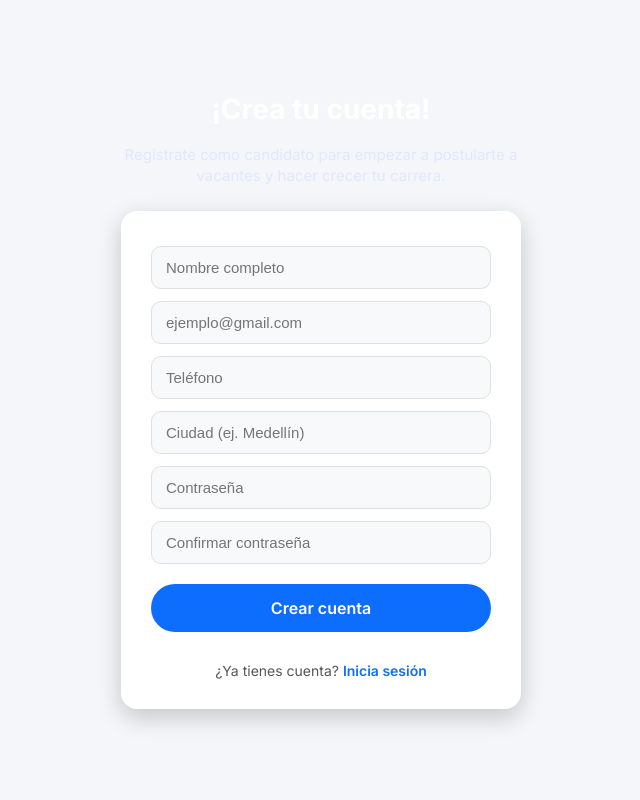
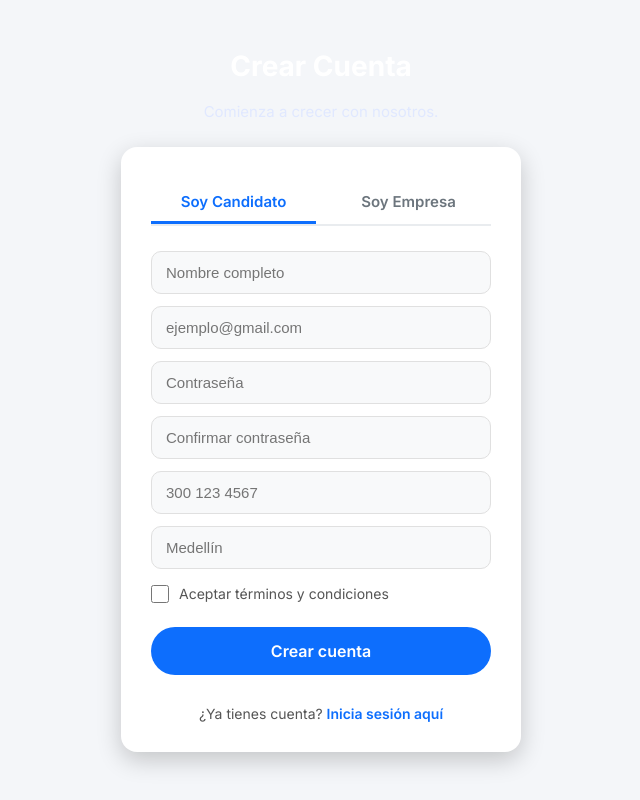
Before and after one commit to Lucimontiel/SeedWork, a Next.js app in the folder frontend/: page /registro/candidato in a window 1280 px wide. Shown: the whole page, without its empty margins (319-959 px from the left). Built offline with nearby package versions, Linux system fonts and the light colour scheme; no server answers.

Commit message:
Registro Candidato y Empresa

```diff
--- a/frontend/app/(auth)/registro/candidato/page.tsx
+++ b/frontend/app/(auth)/registro/candidato/page.tsx
@@ -1,158 +1,109 @@
-"use client"; // Le dice a Next.js que este componente se ejecuta en el navegador (no en el servidor),
-              // porque usamos hooks de React (useState) e interacción del usuario (formularios, clics).
+"use client";
 
-import { useState } from "react"; // Hook de React para manejar estado (variables que cambian y re-renderizan la UI)
-import { useRouter } from "next/navigation"; // Hook de Next.js para redirigir al usuario a otra página por código
-import Link from "next/link"; // Componente de Next.js para crear enlaces internos sin recargar la página
+import { useState } from "react";
+import { useRouter } from "next/navigation";
+import { saveSession } from "../../../lib/session";
+import Link from "next/link";
 
-// URL base de la API del backend (FastAPI).
-// Si existe la variable de entorno NEXT_PUBLIC_API_BASE (definida en .env), se usa esa;
-// si no, usa "http://localhost:8000" como valor por defecto (útil en desarrollo local).
 const API_BASE = process.env.NEXT_PUBLIC_API_BASE || "http://localhost:8000";
 
-// Componente principal de la página. Next.js renderiza esto automáticamente
-// en la ruta /registro/candidato porque el archivo se llama page.tsx dentro de esa carpeta.
 export default function RegistroCandidatoPage() {
-  const router = useRouter(); // Instancia del router, para poder hacer router.push("/ruta") más abajo
-
-  // --- Estados del formulario ---
-  // Cada "useState" guarda el valor actual de un campo y una función para actualizarlo.
-  // Cuando el usuario escribe, se llama a la función "set..." y React vuelve a dibujar el componente.
-  const [nombreCompleto, setNombreCompleto] = useState("");
-  const [correo, setCorreo] = useState("");
-  const [contrasena, setContrasena] = useState("");
-  const [confirmarContrasena, setConfirmarContrasena] = useState(""); // Solo se usa para validar en el frontend, no se envía al backend
-  const [telefono, setTelefono] = useState("");
-  const [ciudad, setCiudad] = useState("");
-
-  // Estado para mostrar mensajes de error en pantalla (null = sin error)
+  const router = useRouter();
+  const [form, setForm] = useState({
+    nombreCompleto: "", correo: "", contrasena: "", confirmar: "", telefono: "", ciudad: "",
+  });
+  const [aceptaTerminos, setAceptaTerminos] = useState(false);
   const [error, setError] = useState<string | null>(null);
-
-  // Estado para saber si la petición al backend está en curso,
-  // así podemos desactivar el botón y mostrar "Creando cuenta..."
   const [cargando, setCargando] = useState(false);
 
-  // Función que se ejecuta cuando el usuario envía el formulario (submit)
+  function update(campo: string, valor: string) {
+    setForm((f) => ({ ...f, [campo]: valor }));
+  }
+
   async function handleSubmit(e: React.FormEvent) {
-    e.preventDefault(); // Evita que el navegador recargue la página (comportamiento por defecto de un <form>)
-    setError(null); // Limpiamos cualquier error anterior antes de intentar de nuevo
+    e.preventDefault();
+    setError(null);
 
-    // --- Validación 1: campos vacíos ---
-    // Si falta cualquier campo obligatorio, mostramos un error y no seguimos (return corta la función aquí)
-    if (!nombreCompleto || !correo || !contrasena || !telefono || !ciudad) {
-      setError("Por favor, completa todos los campos.");
+    if (form.contrasena !== form.confirmar) {
+      setError("Las contraseñas no coinciden.");
+      return;
+    }
+    if (form.contrasena.length < 6) {
+      setError("La contraseña debe tener al menos 6 caracteres.");
+      return;
+    }
+    if (!aceptaTerminos) {
+      setError("Debes aceptar los términos y condiciones.");
       return;
     }
 
-    // --- Validación 2: las contraseñas deben coincidir ---
-    if (contrasena !== confirmarContrasena) {
-      setError("Las contraseñas no coinciden.");
-      return;
-    }
-
-    setCargando(true); // Activamos el estado de "cargando" mientras esperamos la respuesta del servidor
-
+    setCargando(true);
     try {
-      // Petición HTTP POST al backend, al endpoint que registra candidatos
       const resp = await fetch(`${API_BASE}/api/auth/registro/candidato`, {
         method: "POST",
-        headers: { "Content-Type": "application/json" }, // Le decimos al servidor que enviamos JSON
-        // Convertimos los datos del formulario a JSON.
-        // OJO: no enviamos "confirmarContrasena", el backend no la espera (ver RegistroCandidatoIn en schemas.py)
-        body: JSON.stringify({ nombreCompleto, correo, contrasena, telefono, ciudad }),
+        headers: { "Content-Type": "application/json" },
+        body: JSON.stringify({
+          nombreCompleto: form.nombreCompleto,
+          correo: form.correo,
+          contrasena: form.contrasena,
+          telefono: form.telefono,
+          ciudad: form.ciudad,
+        }),
       });
 
-      // Si el servidor responde con un error (status fuera del rango 200-299)...
       if (!resp.ok) {
-        // Intentamos leer el mensaje de error que manda FastAPI (campo "detail")
-        const data = await resp.json().catch(() => null); // catch evita que truene si la respuesta no es JSON válido
-        // Lanzamos un error con ese mensaje, o uno genérico si no vino nada
-        throw new Error(data?.detail || "No se pudo completar el registro.");
+        const data = await resp.json().catch(() => null);
+        throw new Error(data?.detail || "No se pudo crear la cuenta.");
       }
 
-      // Si todo salió bien, mandamos al usuario a la pantalla de login para que inicie sesión
-      router.push("/login");
+    const data = await resp.json();
+    saveSession({ tipo: "candidato", id: data.idCandidato });
+    router.push("/candidato/inicio");
+
     } catch (err: any) {
-      // Si algo falló (la petición, la validación del servidor, etc.), mostramos el mensaje en pantalla
       setError(err.message);
     } finally {
-      // Esto se ejecuta siempre, haya éxito o error, para "apagar" el estado de carga
       setCargando(false);
     }
   }
 
-  // --- Lo que se ve en pantalla (JSX) ---
   return (
-    // Contenedor general de la página de login/registro (misma clase que usa login/page.tsx,
-    // así hereda el mismo estilo visual definido en estilo-auth.css)
     <div className="login-wrapper">
-      <h2>¡Crea tu cuenta!</h2>
-      <p className="intro">
-        Regístrate como candidato para empezar a postularte a vacantes y hacer crecer tu carrera.
-      </p>
+      <h2>Crear Cuenta</h2>
+      <p className="intro">Comienza a crecer con nosotros.</p>
 
       <div className="container">
-        {/* noValidate desactiva la validación nativa del navegador,
-            porque ya hacemos nuestra propia validación en handleSubmit */}
+        <div className="tabs">
+          <button type="button" className="active">Soy Candidato</button>
+          <button type="button" onClick={() => router.push("/registro/empresa")}>Soy Empresa</button>
+        </div>
+
         <form onSubmit={handleSubmit} noValidate>
+          <input type="text" placeholder="Nombre completo" required
+            value={form.nombreCompleto} onChange={(e) => update("nombreCompleto", e.target.value)} />
+          <input type="email" placeholder="ejemplo@gmail.com" required
+            value={form.correo} onChange={(e) => update("correo", e.target.value)} />
+          <input type="password" placeholder="Contraseña" required minLength={6}
+            value={form.contrasena} onChange={(e) => update("contrasena", e.target.value)} />
+          <input type="password" placeholder="Confirmar contraseña" required minLength={6}
+            value={form.confirmar} onChange={(e) => update("confirmar", e.target.value)} />
+          <input type="tel" placeholder="300 123 4567" required
+            value={form.telefono} onChange={(e) => update("telefono", e.target.value)} />
+          <input type="text" placeholder="Medellín" required
+            value={form.ciudad} onChange={(e) => update("ciudad", e.target.value)} />
 
-          {/* Cada input es "controlado": su valor viene del estado (value={...})
-              y cada vez que el usuario escribe, actualizamos ese estado (onChange) */}
-          <input
-            type="text"
-            placeholder="Nombre completo"
-            value={nombreCompleto}
-            onChange={(e) => setNombreCompleto(e.target.value)}
-            required
-          />
-          <input
-            type="email" // El navegador valida automáticamente que tenga formato de correo
-            placeholder="ejemplo@gmail.com"
-            value={correo}
-            onChange={(e) => setCorreo(e.target.value)}
-            required
-          />
-          <input
-            type="tel" // Tipo pensado para números de teléfono (en móviles abre el teclado numérico)
-            placeholder="Teléfono"
-            value={telefono}
-            onChange={(e) => setTelefono(e.target.value)}
-            required
-          />
-          <input
-            type="text"
-            placeholder="Ciudad (ej. Medellín)"
-            value={ciudad}
-            onChange={(e) => setCiudad(e.target.value)}
-            required
-          />
-          <input
-            type="password" // Oculta el texto que se escribe (puntos/asteriscos)
-            placeholder="Contraseña"
-            value={contrasena}
-            onChange={(e) => setContrasena(e.target.value)}
-            required
-          />
-          <input
-            type="password"
-            placeholder="Confirmar contraseña"
-            value={confirmarContrasena}
-            onChange={(e) => setConfirmarContrasena(e.target.value)}
-            required
-          />
+          <div className="checkbox-group">
+            <input type="checkbox" id="terms" checked={aceptaTerminos}
+              onChange={(e) => setAceptaTerminos(e.target.checked)} required />
+            <label htmlFor="terms">Aceptar términos y condiciones</label>
+          </div>
 
-          {/* Solo se muestra el párrafo de error si "error" tiene algún texto (no es null) */}
           {error && <p style={{ color: "#dc3545", fontSize: 13, margin: "4px 0" }}>{error}</p>}
 
-          {/* El botón se deshabilita mientras "cargando" es true, para evitar doble clic/doble envío */}
           <button type="submit" disabled={cargando}>
             {cargando ? "Creando cuenta..." : "Crear cuenta"}
           </button>
-
-          <p>
-            {/* Link de Next.js: navega a /login sin recargar toda la página */}
-            ¿Ya tienes cuenta? <Link href="/login">Inicia sesión</Link>
-          </p>
+          <p>¿Ya tienes cuenta? <Link href="/login">Inicia sesión aquí</Link></p>
         </form>
       </div>
     </div>
--- a/frontend/app/(auth)/registro/empresa/page.tsx
+++ b/frontend/app/(auth)/registro/empresa/page.tsx
@@ -44,7 +44,7 @@ export default function RegistroEmpresaPage() {
 
     setCargando(true);
     try {
-      const resp = await fetch(${API_BASE}/api/auth/registro/empresa, {
+      const resp = await fetch(`${API_BASE}/api/auth/registro/empresa`, {
         method: "POST",
         headers: { "Content-Type": "application/json" },
         body: JSON.stringify({
```
